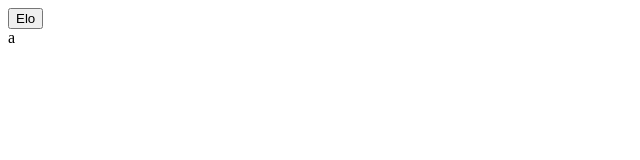
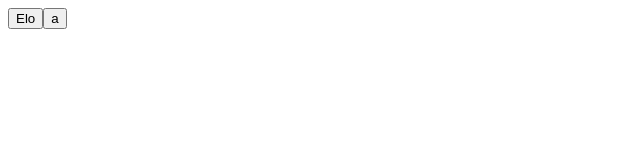
Before and after one commit to projektmati5/react-hvfwny, a React (Create React App) app: page / in a window 1280 px wide. Shown: the top 160 px of the page, without its empty margins (0-640 px from the left). Built offline with nearby package versions, Linux system fonts and the light colour scheme.

Commit message:
1 file modified

```diff
--- a/src/App.js
+++ b/src/App.js
@@ -13,7 +13,10 @@
   {this.setState(state=>({dateVisible:!state.dateVisible}))}
 
 
-  render(){return(<div><button onClick={this.onButtonClick.bind(this)}>Elo</button>{this.state.dateVisible && <Data/>}</div>
+  render(){return(<div><button onClick={this.onButtonClick.bind(this)}>Elo</button>{
+    //if(this.state.dateVisible==true){},
+
+     <Data/>}</div>
   )
   }}
 
@@ -24,5 +27,5 @@
 
 
   render(){const dane=0;
-  return <div>a</div>;}
+  return <button>a</button>;}
 }
```
